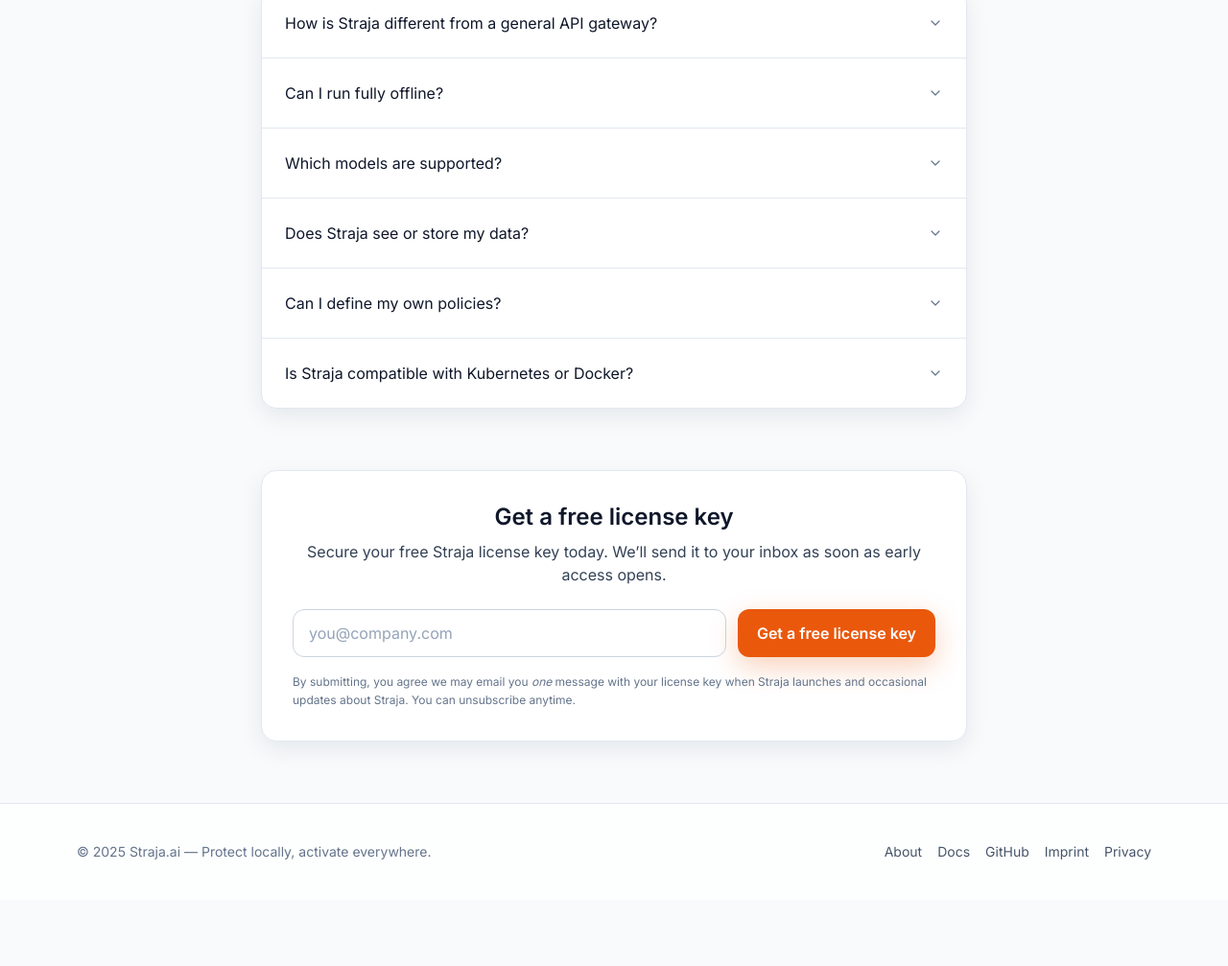
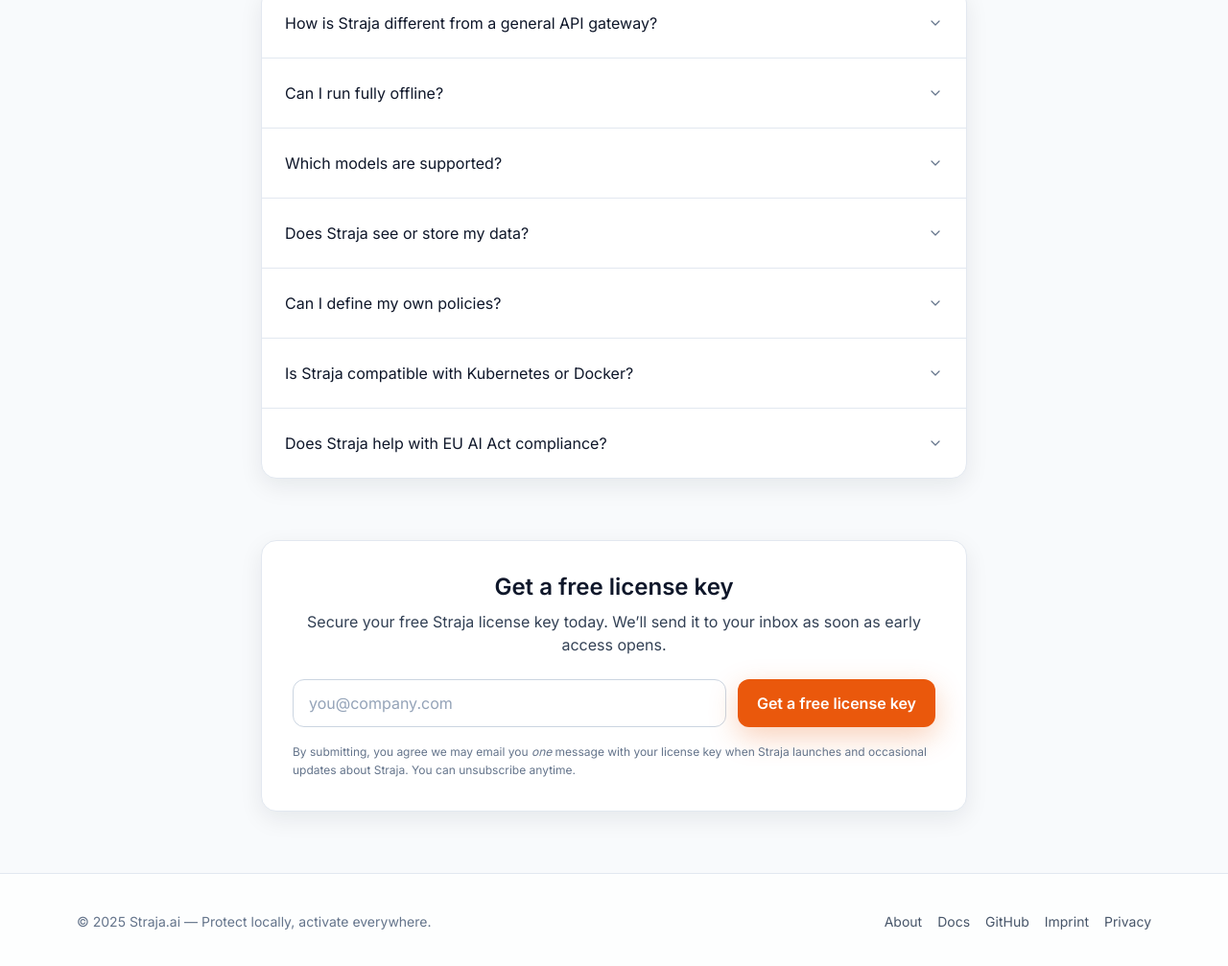
Before and after one commit to somanole/straja-web, a website: page index.html in a window 1280 px wide. Shown: the part 3982-4989 px from the top of the page at 96% size. Before the commit the page ends 4920 px from the top, so only its background shows below. Drawn offline with nearby package versions, Linux system fonts and the light colour scheme.

Commit message:
EU AI act FAQ

```diff
--- a/index.html
+++ b/index.html
@@ -887,6 +887,21 @@
         Yes. Straja can run as a containerized gateway, sidecar, or inline proxy inside Kubernetes, Docker Compose, or edge environments.
       </p>
     </details>
+    <!-- Item 7 -->
+    <details class="group p-6 hover:bg-slate-50 transition">
+      <summary class="flex cursor-pointer items-center justify-between text-slate-900">
+        <span>Does Straja help with EU AI Act compliance?</span>
+        <svg class="h-4 w-4 text-slate-500 transition-transform duration-200 group-open:rotate-180"
+          xmlns="http://www.w3.org/2000/svg" fill="none" viewBox="0 0 24 24" stroke="currentColor" stroke-width="1.8">
+          <path stroke-linecap="round" stroke-linejoin="round" d="M6 9l6 6 6-6" />
+        </svg>
+      </summary>
+      <p class="mt-3 text-slate-700">
+        Straja provides the technical foundation for EU AI Act readiness by keeping inference data local,
+        enforcing transparent policies, and generating auditable logs for every model interaction.
+        It helps teams meet traceability and risk management requirements without external data exposure.
+      </p>
+    </details>
   </div>
 </section>
 
```
